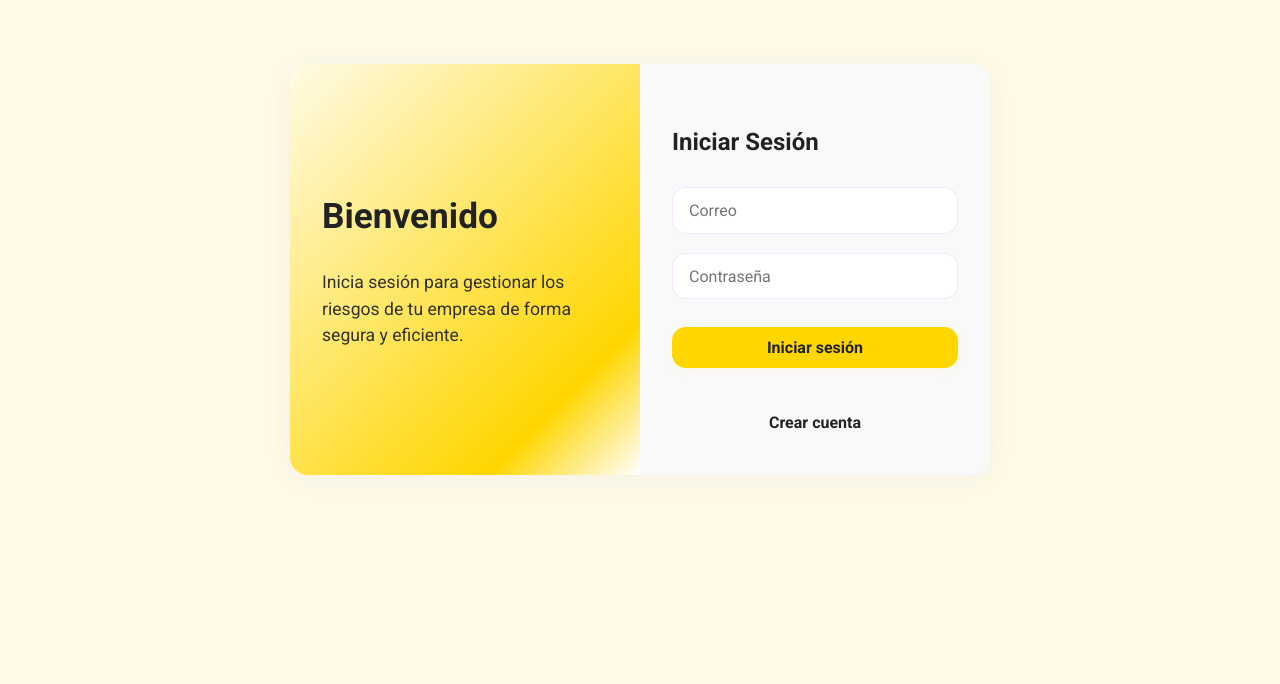
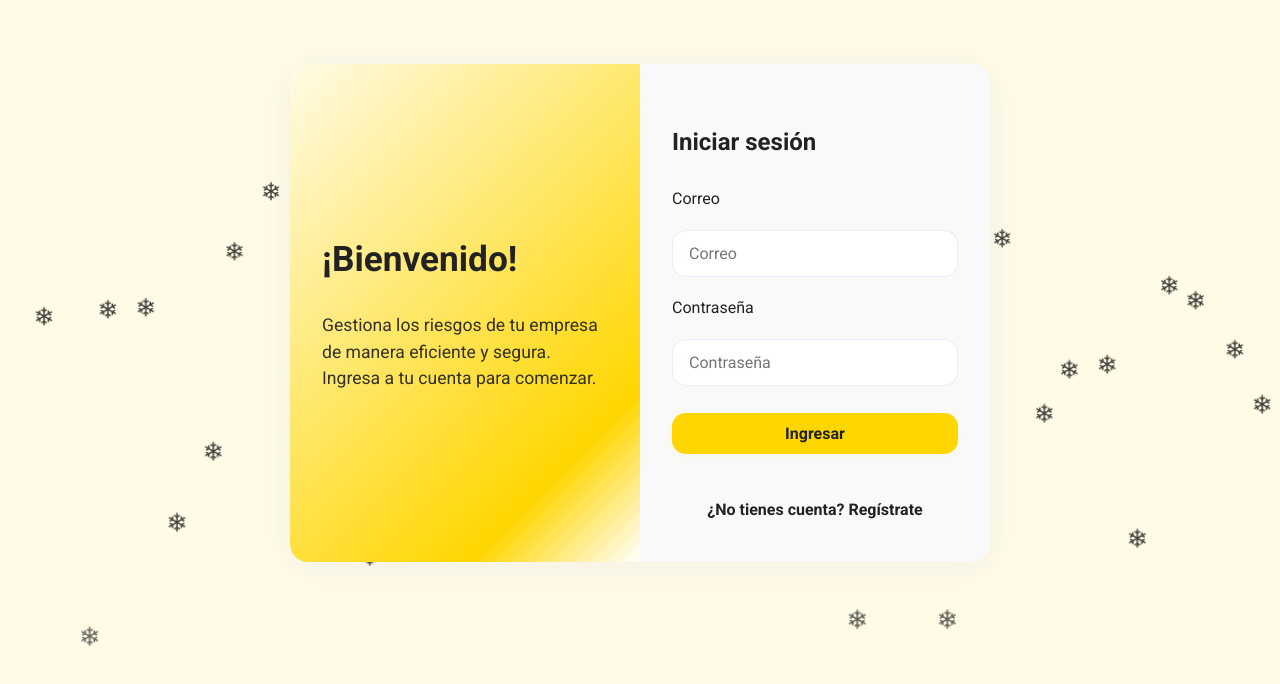
Before and after one commit to Guillo7799/app-gestion-riesgos, a React (Vite) app: page / in a window 1280 px wide. Shown: the top 684 px of the page. Built offline with nearby package versions, Linux system fonts and the light colour scheme; no server answers.

Commit message:
Add animation

```diff
--- a/src/pages/Login.jsx
+++ b/src/pages/Login.jsx
@@ -32,32 +32,40 @@ export default function Login() {
 
   return (
     <div className="login-container">
+      <div className="snowfall">
+        {Array.from({ length: 40 }).map((_, i) => (
+          <div className="snowflake" key={i}>❄</div>
+        ))}
+      </div>
       <div className="login-left">
-        <h1>Bienvenido</h1>
+        <h1>¡Bienvenido!</h1>
         <p>
-          Inicia sesión para gestionar los riesgos de tu empresa de forma segura
-          y eficiente.
+          Gestiona los riesgos de tu empresa de manera eficiente y segura. Ingresa a tu cuenta para comenzar.
         </p>
       </div>
       <div className="login-right">
         {/* Formulario de inicio de sesión */}
         <form onSubmit={handleLogin} className="login-form">
-          <h2>Iniciar Sesión</h2>
+          <h2>Iniciar sesión</h2>
+          <label htmlFor="login-email">Correo</label>
           <input
+            id="login-email"
             type="email"
             placeholder="Correo"
             onChange={(e) => setEmail(e.target.value)}
             required
           />
+          <label htmlFor="login-password">Contraseña</label>
           <input
+            id="login-password"
             type="password"
             placeholder="Contraseña"
             onChange={(e) => setPassword(e.target.value)}
             required
           />
-          <button type="submit">Iniciar sesión</button>
+          <button type="submit">Ingresar</button>
           <div className="login-register-link">
-            <Link to="/register">Crear cuenta</Link>
+            <Link to="/register">¿No tienes cuenta? Regístrate</Link>
           </div>
         </form>
       </div>
--- a/src/pages/Register.jsx
+++ b/src/pages/Register.jsx
@@ -37,6 +37,13 @@ export default function Register() {
 
   return (
     <div className="login-container">
+      <div className="snowfall">
+        {Array.from({ length: 40 }).map((_, i) => (
+          <div className="snowflake" key={i}>
+            ❄
+          </div>
+        ))}
+      </div>
       <div className="login-left">
         <h1>¡Crea tu cuenta!</h1>
         <p>
--- a/src/styles/Login.css
+++ b/src/styles/Login.css
@@ -1,3 +1,89 @@
+/* Animación de nieve para login y register */
+.snowfall {
+  pointer-events: none;
+  position: fixed;
+  top: 0;
+  left: 0;
+  width: 100vw;
+  height: 100vh;
+  z-index: 1;
+  overflow: hidden;
+}
+
+.snowflake {
+  color: #111;
+  font-size: 1.5rem;
+  opacity: 0.8;
+  position: absolute;
+  top: -2rem;
+  animation: fall linear infinite;
+  user-select: none;
+  will-change: transform;
+}
+
+/* Generar diferentes posiciones y duraciones para los copos */
+.snowflake:nth-child(1)  { left: 5vw;  animation-duration: 7s;  animation-delay: 0s; }
+.snowflake:nth-child(2)  { left: 10vw; animation-duration: 9s;  animation-delay: 2s; }
+.snowflake:nth-child(3)  { left: 15vw; animation-duration: 8s;  animation-delay: 1s; }
+.snowflake:nth-child(4)  { left: 20vw; animation-duration: 10s; animation-delay: 3s; }
+.snowflake:nth-child(5)  { left: 25vw; animation-duration: 6s;  animation-delay: 1.5s; }
+.snowflake:nth-child(6)  { left: 30vw; animation-duration: 7.5s;animation-delay: 2.5s; }
+.snowflake:nth-child(7)  { left: 35vw; animation-duration: 8.5s;animation-delay: 0.5s; }
+.snowflake:nth-child(8)  { left: 40vw; animation-duration: 9.5s;animation-delay: 1.2s; }
+.snowflake:nth-child(9)  { left: 45vw; animation-duration: 7.2s;animation-delay: 2.2s; }
+.snowflake:nth-child(10) { left: 50vw; animation-duration: 8.2s;animation-delay: 0.8s; }
+.snowflake:nth-child(11) { left: 55vw; animation-duration: 7.8s;animation-delay: 1.8s; }
+.snowflake:nth-child(12) { left: 60vw; animation-duration: 9.2s;animation-delay: 2.8s; }
+.snowflake:nth-child(13) { left: 65vw; animation-duration: 6.8s;animation-delay: 0.3s; }
+.snowflake:nth-child(14) { left: 70vw; animation-duration: 8.8s;animation-delay: 1.3s; }
+.snowflake:nth-child(15) { left: 75vw; animation-duration: 7.3s;animation-delay: 2.3s; }
+.snowflake:nth-child(16) { left: 80vw; animation-duration: 9.3s;animation-delay: 0.7s; }
+.snowflake:nth-child(17) { left: 85vw; animation-duration: 8.3s;animation-delay: 1.7s; }
+.snowflake:nth-child(18) { left: 90vw; animation-duration: 7.7s;animation-delay: 2.7s; }
+.snowflake:nth-child(19) { left: 95vw; animation-duration: 10s; animation-delay: 1.1s; }
+.snowflake:nth-child(20) { left: 2vw;  animation-duration: 8.5s;animation-delay: 2.1s; }
+.snowflake:nth-child(21) { left: 12vw; animation-duration: 7.1s;animation-delay: 0.9s; }
+.snowflake:nth-child(22) { left: 22vw; animation-duration: 9.1s;animation-delay: 1.9s; }
+.snowflake:nth-child(23) { left: 32vw; animation-duration: 6.9s;animation-delay: 2.9s; }
+.snowflake:nth-child(24) { left: 42vw; animation-duration: 8.9s;animation-delay: 0.4s; }
+.snowflake:nth-child(25) { left: 52vw; animation-duration: 7.4s;animation-delay: 1.4s; }
+.snowflake:nth-child(26) { left: 62vw; animation-duration: 9.4s;animation-delay: 2.4s; }
+.snowflake:nth-child(27) { left: 72vw; animation-duration: 6.4s;animation-delay: 0.6s; }
+.snowflake:nth-child(28) { left: 82vw; animation-duration: 8.4s;animation-delay: 1.6s; }
+.snowflake:nth-child(29) { left: 92vw; animation-duration: 7.6s;animation-delay: 2.6s; }
+.snowflake:nth-child(30) { left: 7vw;  animation-duration: 9.7s;animation-delay: 1.7s; }
+.snowflake:nth-child(31) { left: 17vw; animation-duration: 8.7s;animation-delay: 2.7s; }
+.snowflake:nth-child(32) { left: 27vw; animation-duration: 7.7s;animation-delay: 0.2s; }
+.snowflake:nth-child(33) { left: 37vw; animation-duration: 9.2s;animation-delay: 1.2s; }
+.snowflake:nth-child(34) { left: 47vw; animation-duration: 8.2s;animation-delay: 2.2s; }
+.snowflake:nth-child(35) { left: 57vw; animation-duration: 7.2s;animation-delay: 0.8s; }
+.snowflake:nth-child(36) { left: 67vw; animation-duration: 9.8s;animation-delay: 1.8s; }
+.snowflake:nth-child(37) { left: 77vw; animation-duration: 8.8s;animation-delay: 2.8s; }
+.snowflake:nth-child(38) { left: 87vw; animation-duration: 7.8s;animation-delay: 0.3s; }
+.snowflake:nth-child(39) { left: 97vw; animation-duration: 8.3s;animation-delay: 1.3s; }
+.snowflake:nth-child(40) { left: 50vw; animation-duration: 10s; animation-delay: 0s; }
+
+@keyframes fall {
+  0% {
+    top: -2rem;
+    opacity: 0.8;
+    transform: translateX(0) scale(1);
+  }
+  70% {
+    opacity: 0.8;
+  }
+  100% {
+    top: 100vh;
+    opacity: 0.2;
+    transform: translateX(20px) scale(1.1);
+  }
+}
+
+/* Asegura que el contenido esté por encima de la nieve */
+.login-container > *:not(.snowfall) {
+  position: relative;
+  z-index: 2;
+}
 @import url('https://fonts.googleapis.com/css2?family=Roboto:wght@400;700&display=swap');
 
 :root {
```
